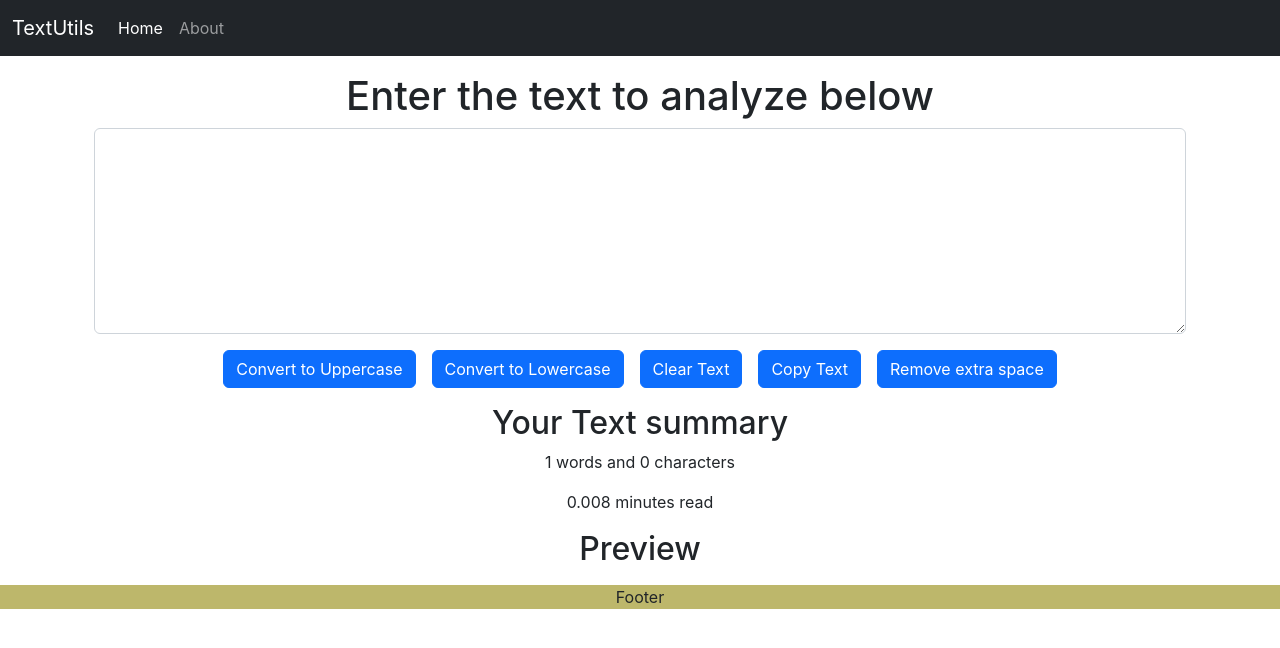
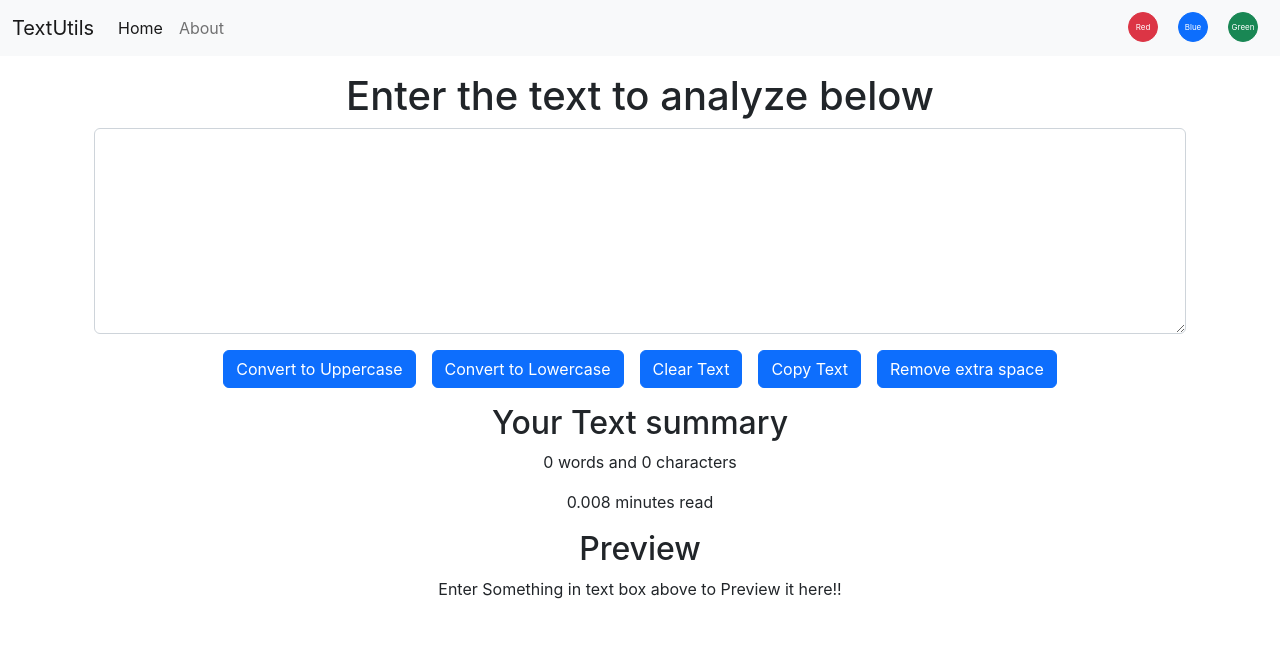
Before and after one commit to gupta-anchal/react-application, a React (Create React App) app: page / in a window 1280 px wide. Shown: the top 648 px of the page. Built offline with nearby package versions, Linux system fonts and the light colour scheme.

Commit message:
Added red,green, blue mode

```diff
--- a/src/App.css
+++ b/src/App.css
@@ -64,3 +64,18 @@
 .footercontainer{
   background-color: darkkhaki;
 }
+
+.btn-circle {
+  color: white;
+  width: 30px;
+  margin: 0px 10px;
+  height: 30px;
+  padding: 6px 0px;
+  border-radius: 50px;
+  font-size: 8px;
+  text-align: center;
+}
+
+.darkmode-group{
+  display: inline;
+}
--- a/src/App.js
+++ b/src/App.js
@@ -1,14 +1,62 @@
 import './App.css';
 import Header from './components/layout/Header';
-import Footer from './components/layout/Footer';
+// import Footer from './components/layout/Footer';
 import Main from './components/layout/Main';
+import { useState } from 'react';
 
 function App() {
+
+  const [mode, setMode] = useState('light'); //weather dark mode is enabled or not
+
+  const [alert, setAlert] = useState(null);
+
+  const showAlert = (message,type) => {
+    setAlert({
+      message : message,
+      type : type
+    })
+    setTimeout(() => {
+      setAlert(null);
+    }, 1500);
+  }
+
+
+  const toggleMode = () => {
+    if(mode === 'light'){
+      setMode('dark');
+      document.body.style.backgroundColor = '#042743';
+      showAlert("Dark Mode has been Enabled", "success")
+    }
+    else {
+      setMode('light');
+      document.body.style.backgroundColor = 'white';
+      showAlert("Light Mode has been Enabled", "success")
+    }
+  }
+
+  const toggleRedMode = () => {
+      setMode('danger');
+      document.body.style.backgroundColor = '#660101';
+      showAlert("Red Mode has been Enabled", "success")
+  }
+
+  const toggleBlueMode = () => {
+      setMode('primary');
+      document.body.style.backgroundColor = '#042743';
+      showAlert("Blue Mode has been Enabled", "success")
+  }
+
+  const toggleGreenMode = () => {
+      setMode('success');
+      document.body.style.backgroundColor = '#1a3301';
+      showAlert("Green Mode has been Enabled", "success")
+  }
+
   return (
     <div className="App">
-  <Header />
-  <Main />
-  <Footer/>
+  <Header mode={mode} toggleMode={toggleMode} toggleBlueMode={toggleBlueMode} toggleGreenMode={toggleGreenMode} toggleRedMode={toggleRedMode} alert={alert} />
+  <Main mode={mode} showAlert={showAlert} />
+  {/* <Footer/> */}
     </div>
   );
 }
--- /dev/null
+++ b/src/components/Alerts.js
@@ -0,0 +1,18 @@
+import React from 'react'
+
+function Alerts(props) {
+
+    const captitalize = (word) => {
+        const lower = word.toLowerCase();
+        return lower.charAt(0).toUpperCase() + lower.slice(1);
+    }
+  return (
+    props.alert &&
+        <div className={`alert alert-${props.alert.type} alert-dismissible fade show`} role="alert">
+            <strong>{captitalize(props.alert.type)} : </strong>{props.alert.message}
+        </div>
+
+  )
+}
+
+export default Alerts
--- a/src/components/Navbar.js
+++ b/src/components/Navbar.js
@@ -2,7 +2,7 @@ import React from 'react'
 
 export default function Navbar(props) {
   return (
-    <nav className="navbar navbar-expand-lg navbar-dark bg-dark">
+    <nav className={`navbar navbar-expand-lg navbar-${props.mode ==='light' ? 'light' : 'dark'} bg-${props.mode}`}>
     <div className="container-fluid">
       <a className="navbar-brand" href="/">{props.title}</a>
       <button className="navbar-toggler" type="button" data-bs-toggle="collapse" data-bs-target="#navbarSupportedContent" aria-controls="navbarSupportedContent" aria-expanded="false" aria-label="Toggle navigation">
@@ -17,6 +17,15 @@ export default function Navbar(props) {
             <a className="nav-link" href="/">{props.aboutText}</a>
           </li>
         </ul>
+        <div className={`form-check form-switch text-${props.mode === 'light' ? 'dark' : 'light'}`}>
+        <div className="darkmode-group">
+          <button type="button" className="btn btn-light btn-circle" style={{display: props.mode === 'light' ? 'none':'inline', color: 'black'}} onClick={props.toggleMode}>White</button>
+          <button type="button" className="btn btn-danger btn-circle" onClick={props.toggleRedMode}>Red</button>
+          <button type="button" className="btn btn-primary   btn-circle" onClick={props.toggleBlueMode}>Blue</button>
+          <button type="button" className="btn btn-success btn-circle" onClick={props.toggleGreenMode}>Green</button>
+        </div>
+          {/* <input className="form-check-input" onClick={props.toggleMode} type="checkbox" role="switch" id="flexSwitchCheckDefault"/> */}
+        </div>
       </div>
     </div>
     </nav>
--- a/src/components/TextForm.js
+++ b/src/components/TextForm.js
@@ -4,13 +4,24 @@ export default function TextForm(props) {
   const handleUpClick = () =>{
     // console.log("UpperCase was clicked" + text);
     let newText = text.toUpperCase();
-    setText(newText);
+    if(newText.length === 0){
+      props.showAlert("Enter Text to covert!", "warning");
+    }
+    else{
+      setText(newText);
+      props.showAlert("Text has been converted to Upper case", "success");
+    }
   }
 
   const handleLoClick = () =>{
-    // console.log("UpperCase was clicked" + text);
     let newText = text.toLowerCase();
-    setText(newText);
+    if(newText.length === 0){
+      props.showAlert("Enter Text to covert!", "warning");
+    }
+    else{
+      setText(newText);
+      props.showAlert("Text has been converted to Lower case", "success");
+    }
   }
 
   const handleOnChange = (event) =>{
@@ -20,40 +31,53 @@ export default function TextForm(props) {
   const handleClearClick = () => {
     let newText = '';
     setText(newText);
+    props.showAlert("All text is cleared", "success");
   }
 
   const handleCopy = () =>{
     var text = document.getElementById("myBox");
-    text.select();
-    navigator.clipboard.writeText(text.value);
+    if(text.value.length === 0){
+      props.showAlert("Enter Text to copy!", "warning");
+    }
+    else{
+      text.select();
+      navigator.clipboard.writeText(text.value);
+      props.showAlert("Text has been copied", "success");
+    }
   }
 
   const handleExtraSpace = () => {
-    let newText = text.split(/[ ]+/);
-    setText(newText.join(" "))
+    let newText = text.trim().split(/[ ]+/);
+    if(newText[0].length === 0){
+      props.showAlert("Enter Text to covert!", "warning");
+    }
+    else{
+      setText(newText.join(" "));
+      props.showAlert("Extra spaces is now removed", "success");
+    }
   }
 
   const [text, setText] = useState('');
-  // SetText("new text"); //Correct way to change the state
+  // setText("new text"); //Correct way to change the state
   return (
     <>
     <div className='container'>
       <h1>{props.heading}</h1>
       <div className="mb-3">
-        <textarea className='form-control' value={text} onChange={handleOnChange} id='myBox' rows={8}></textarea>
+        <textarea className='form-control' style={{backgroundColor: props.mode === 'light' ? 'white':'grey', color: props.mode === 'light' ? 'grey' : 'white'}} value={text} onChange={handleOnChange} id='myBox' rows={8}></textarea>
       </div>
-      <button className="btn btn-primary mx-2" onClick={handleUpClick}>Convert to Uppercase</button>
-      <button className="btn btn-primary mx-2" onClick={handleLoClick}>Convert to Lowercase</button>
-      <button className="btn btn-primary mx-2" onClick={handleClearClick}>Clear Text</button>
-      <button className="btn btn-primary mx-2" onClick={handleCopy}>Copy Text</button>
-      <button className="btn btn-primary mx-2" onClick={handleExtraSpace}>Remove extra space</button>
+      <button className={`btn btn-${props.mode === 'light' ? 'primary' : props.mode} mx-2`} onClick={handleUpClick}>Convert to Uppercase</button>
+      <button className={`btn btn-${props.mode === 'light' ? 'primary' : props.mode} mx-2`} onClick={handleLoClick}>Convert to Lowercase</button>
+      <button className={`btn btn-${props.mode === 'light' ? 'primary' : props.mode} mx-2`} onClick={handleClearClick}>Clear Text</button>
+      <button className={`btn btn-${props.mode === 'light' ? 'primary' : props.mode} mx-2`} onClick={handleCopy}>Copy Text</button>
+      <button className={`btn btn-${props.mode === 'light' ? 'primary' : props.mode} mx-2`} onClick={handleExtraSpace}>Remove extra space</button>
     </div>
     <div className='container my-3'>
       <h2>Your Text summary</h2>
-      <p>{text.split(" ").length} words and {text.length} characters</p>
+      <p>{ text.length ? text.trim().split(/[ ]+/).length : 0 } words and {text.length} characters</p>
       <p>{0.008 * text.split(" ").length} minutes read</p>
       <h2>Preview</h2>
-      <p>{text}</p>
+      <p>{text.length > 0 ? text : "Enter Something in text box above to Preview it here!!"}</p>
     </div>
     </>
   )
--- a/src/components/layout/Header.js
+++ b/src/components/layout/Header.js
@@ -1,11 +1,15 @@
 import React from 'react'
 import Navbar from '../Navbar'
 import PropTypes from 'prop-types'
+import Alerts from '../Alerts'
 
-export default function Header() {
+export default function Header(props) {
+
   return (
-    <Navbar title="TextUtils" aboutText = "About" />
-    // <Navbar />
+    <>
+      <Navbar title="TextUtils" aboutText = "About" mode={props.mode} toggleMode={props.toggleMode} toggleRedMode={props.toggleRedMode} toggleBlueMode={props.toggleBlueMode} toggleGreenMode={props.toggleGreenMode} />
+      <Alerts alert={props.alert}/>
+    </>
   )
 }
 
@@ -15,5 +19,5 @@ Navbar.propTypes = {title: PropTypes.string.isRequired,
 // Specifies the default values for props:
 Navbar.defaultProps = {
   title: 'TextUtils',
-  aboutText: 'About Us'
+  aboutText: 'About Us',
 };
--- a/src/components/layout/Main.js
+++ b/src/components/layout/Main.js
@@ -4,12 +4,12 @@ import TextForm from '../TextForm';
 
 
 
-export default function Main() {
+export default function Main(props) {
 
   return (
     <>
-    <div className='container my-3'>
-      <TextForm heading="Enter the text to analyze below"/>
+    <div className={`container my-3 text-${props.mode === 'light' ? 'dark' : 'light'}`}>
+      <TextForm heading="Enter the text to analyze below" mode={props.mode} showAlert={props.showAlert}  />
       {/* <About></About> */}
     </div>
     </>
```
